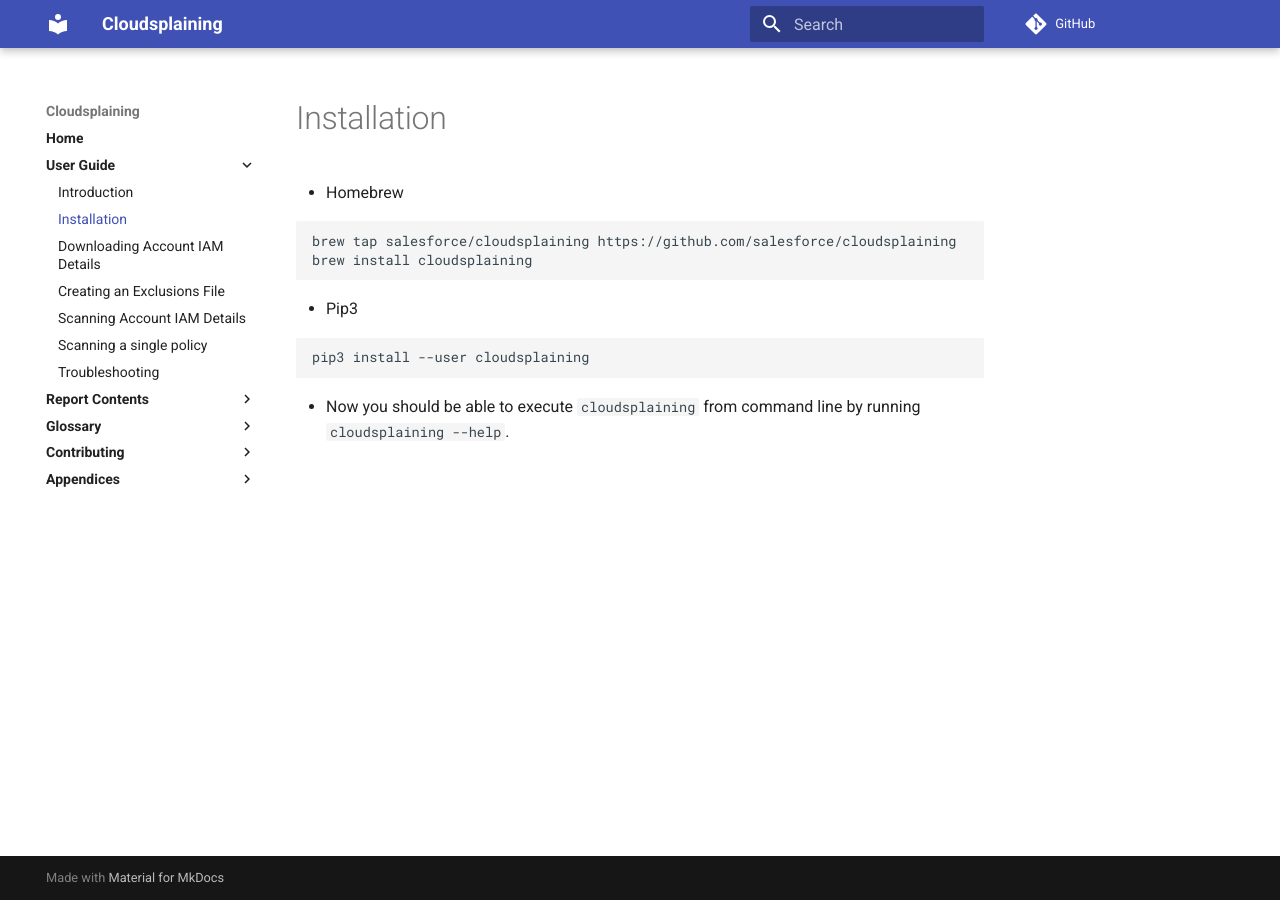
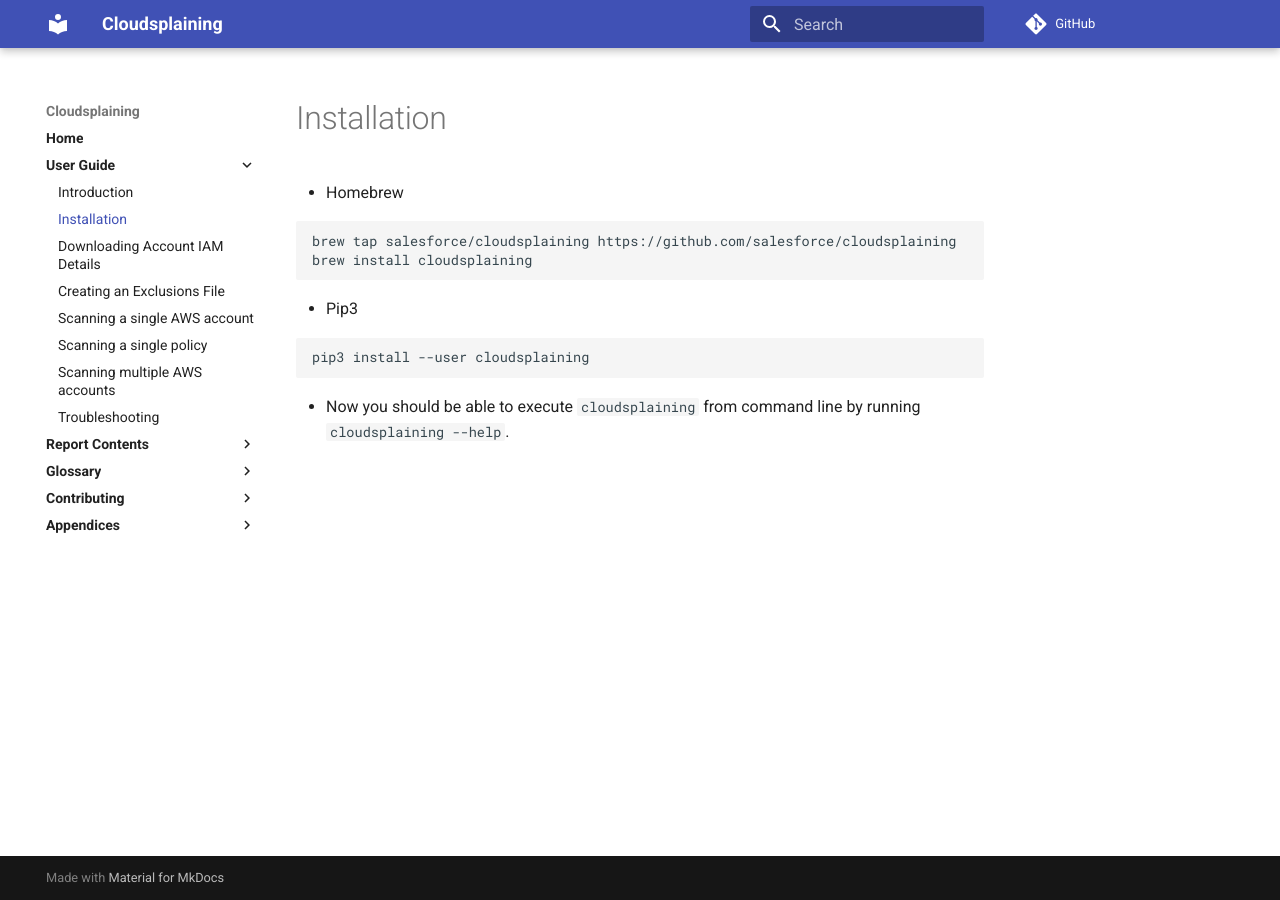
Before and after one commit to salesforce/cloudsplaining, an MkDocs documentation site: the page built from docs/user-guide/installation.md, in a window 1280 px wide. Built offline with MkDocs 1.6.1 and Material for MkDocs 9.7.7, drawn with Linux system fonts in a browser that asks for light colours; comment, search, counter and statistics services are not loaded.

Commit message:
Fix some small documentation issues (#176)

```diff
--- a/mkdocs.yml
+++ b/mkdocs.yml
@@ -28,8 +28,9 @@
     - Installation: 'user-guide/installation.md'
     - Downloading Account IAM Details: 'user-guide/download.md'
     - Creating an Exclusions File: 'user-guide/create-exclusions-file.md'
-    - Scanning Account IAM Details: 'user-guide/scan-account.md'
+    - Scanning a single AWS account: 'user-guide/scan-account.md'
     - Scanning a single policy: 'user-guide/scan-policy-file.md'
+    - Scanning multiple AWS accounts: 'user-guide/scan-multiple-accounts.md'
     - Troubleshooting: 'user-guide/troubleshooting.md'
 
   - "<b>Report Contents</b>":
```
Also changed, not shown: README.md (+1 -2 lines).
